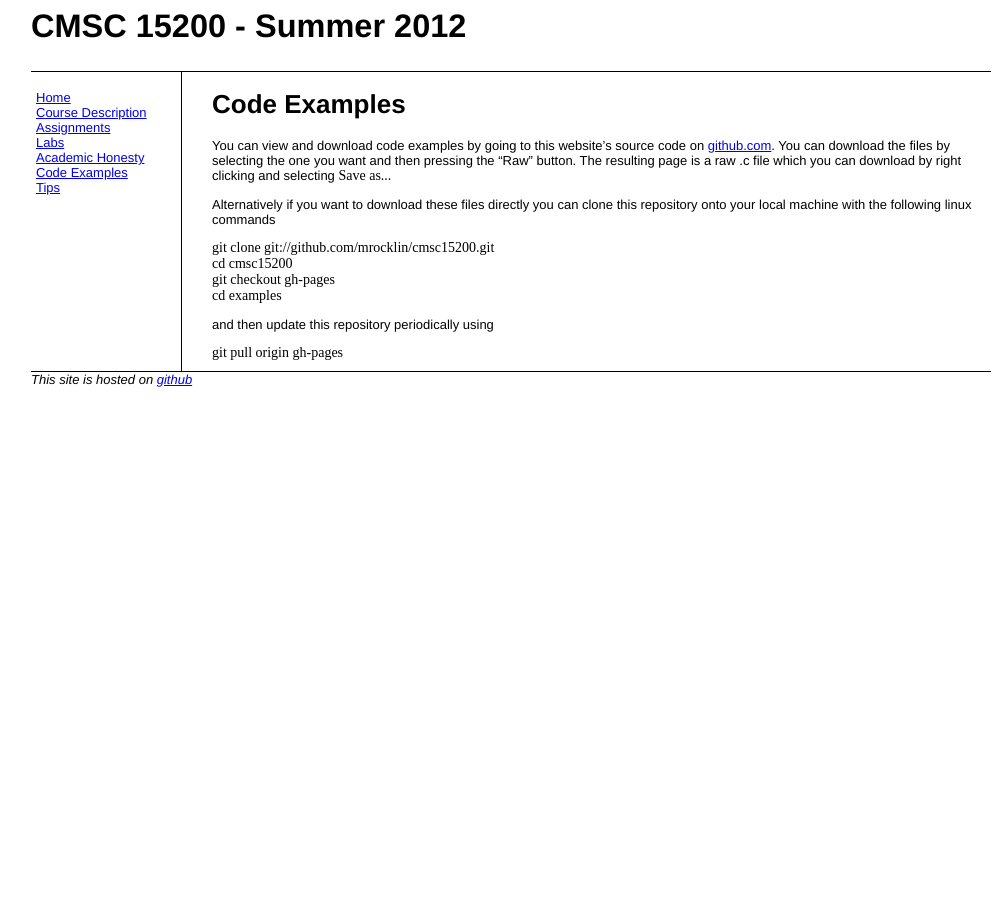
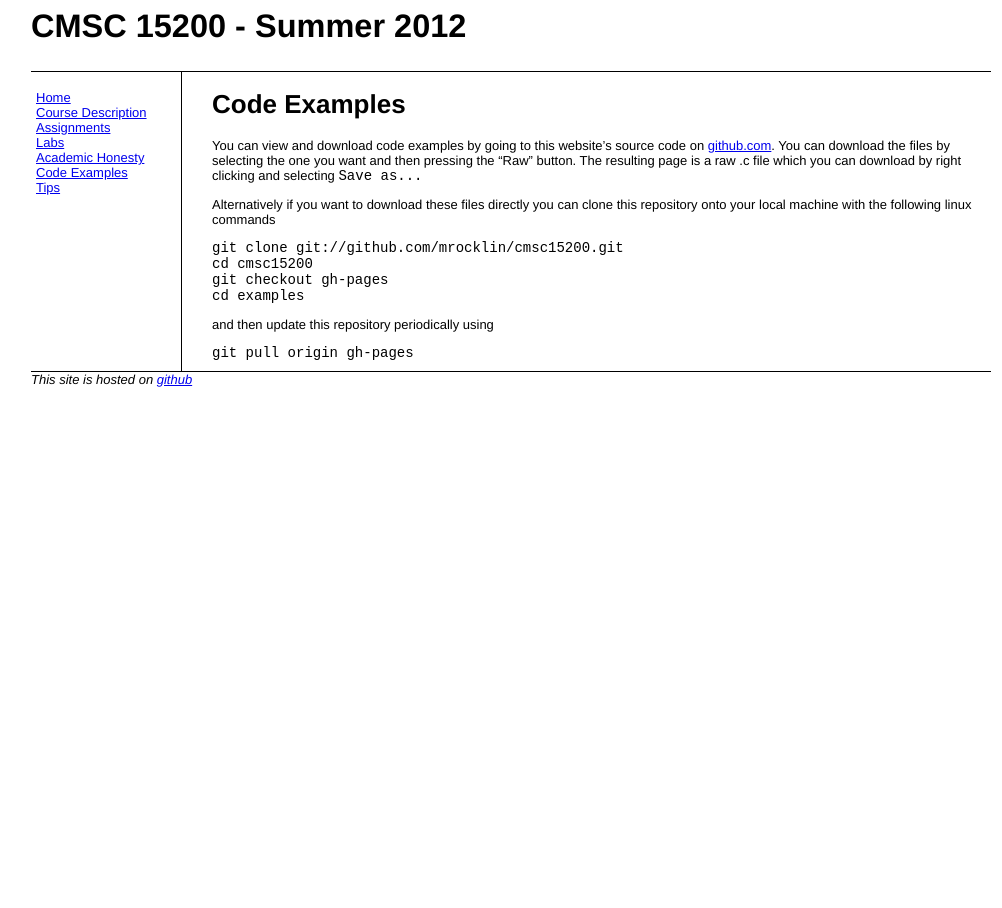
Before and after one commit to mrocklin/cmsc15200, a Jekyll site: the page built from examples/index.md, in a window 1280 px wide. Shown: the whole page, without its empty margins (129-1131 px from the left). Built offline with Jekyll 4.4.1, drawn with Linux system fonts in a browser that asks for light colours; Markdown is read by kramdown in place of the engine named in the settings.

Commit message:
replace code font with monospace

```diff
--- a/css/style.css
+++ b/css/style.css
@@ -7,7 +7,7 @@ body, html {
 
 code{
     font-size : 14;
-    font-family : Console;
+    font-family : monospace;
 }
 
 #wrapper {
```
